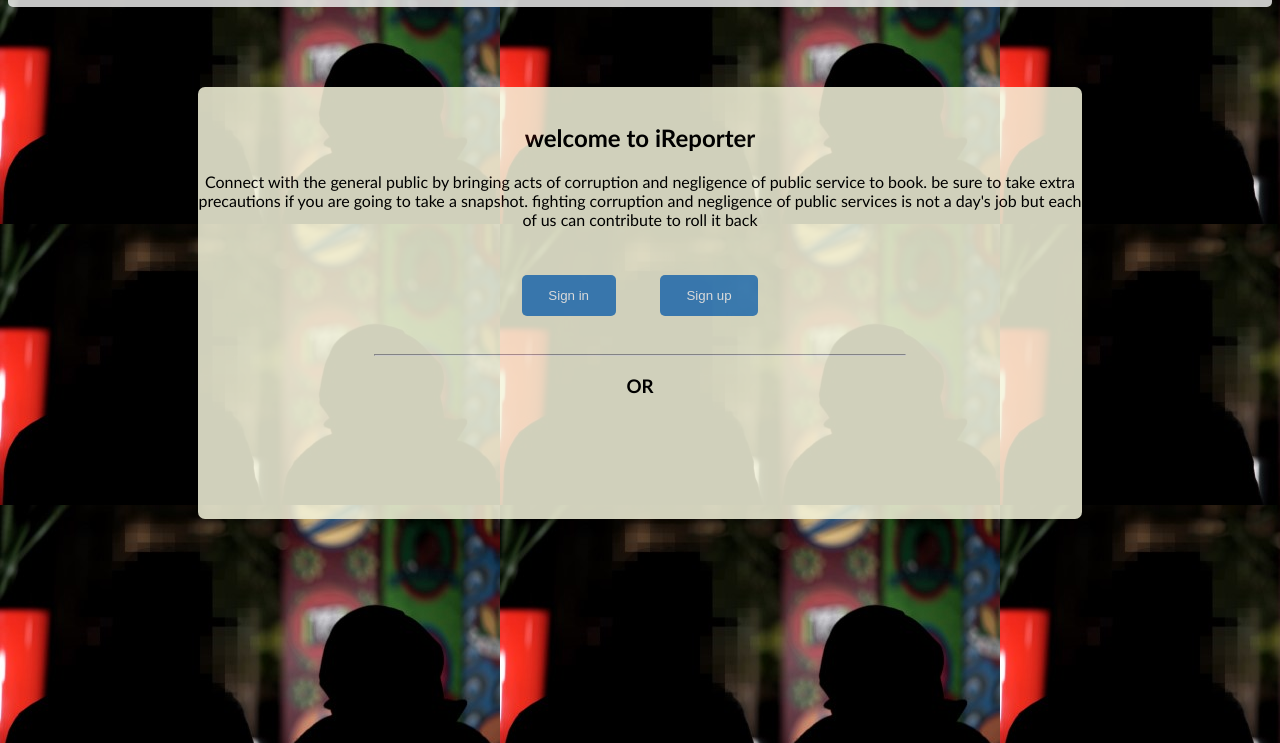
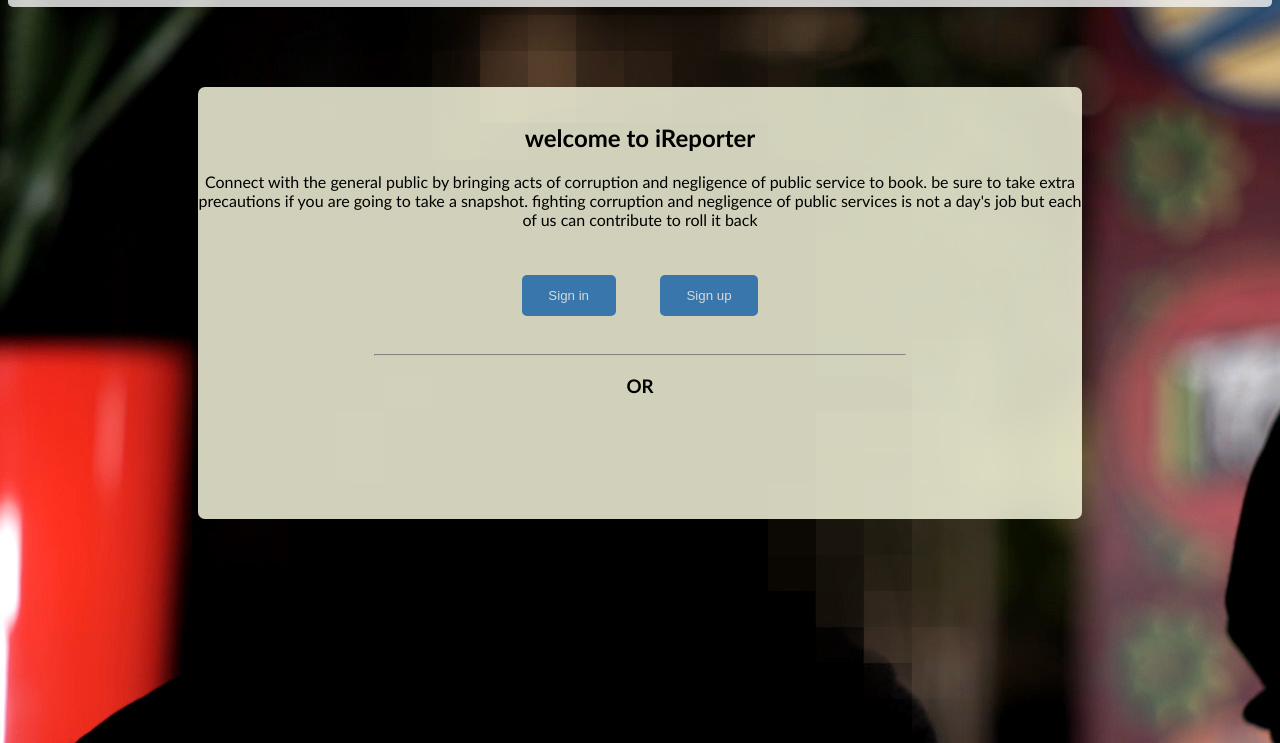
Before and after one commit to patrex/iRep, a website: page UI/index.html in a window 1280 px wide. Shown: the part 57-800 px from the top of the page. Drawn offline with Linux system fonts and the light colour scheme.

Commit message:
chore(UI): change background image

```diff
--- a/UI/css/landing.css
+++ b/UI/css/landing.css
@@ -1,5 +1,5 @@
 body{
-  background-image: url("../img/bck_img_lite.jpg");
+  background-image: url("../img/bck_img.jpg");
 }
 
 /* style navigation */
```
